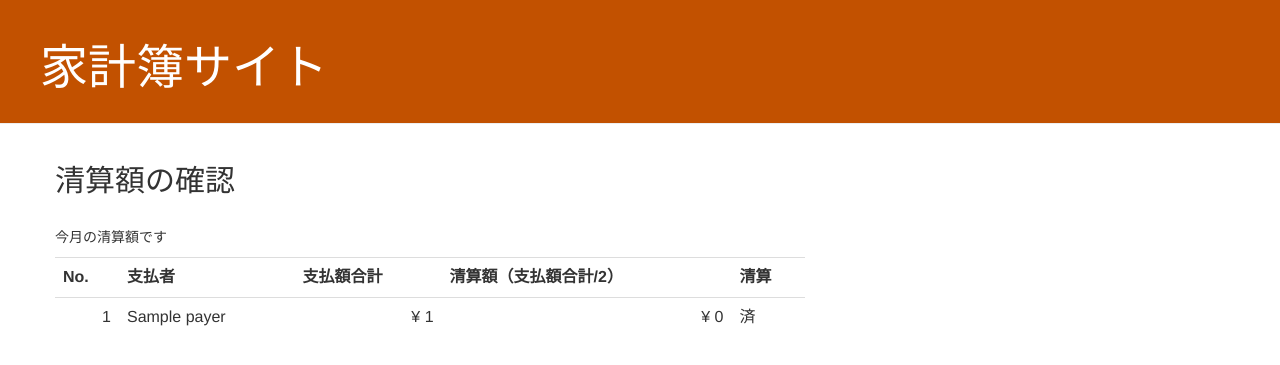
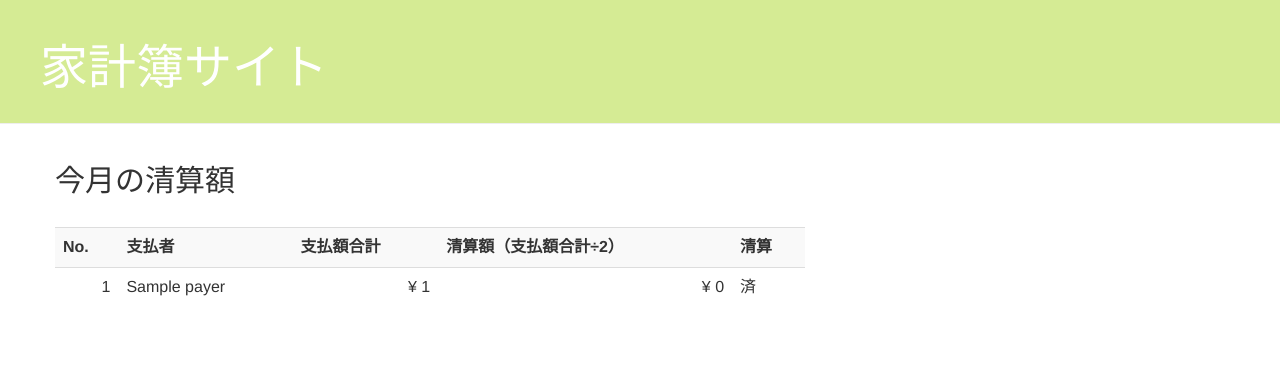
Before and after one commit to libretanuki/kakeibo, a Django app: page /kakeibo/seisan/ in a window 1280 px wide. Shown: the top 365 px of the page. Run offline with Django 3.2, Linux system fonts and the light colour scheme; tables that the repository leaves empty hold one stand-in row (values such as "Sample post"); some libraries are stand-ins or nearby versions.

Commit message:
レイアウト変更

```diff
--- a/kakeibo/static/css/kakeibo.css
+++ b/kakeibo/static/css/kakeibo.css
@@ -1,5 +1,6 @@
 .page-header {
-    background-color: #C25100;
+    /*background-color: #C25100;*/
+    background-color: #d5eb94;
     margin-top: 0;
     padding: 20px 20px 20px 40px;
 }
@@ -44,7 +45,3 @@ h1, h2, h3, h4 {
 .kakeibo h2 a, .kakeibo h2 a:visited {
     color: #000000;
 }
-
-.comment {
-    margin: 20px 0px 20px 20px;
-}
--- a/kakeibo/templates/kakeibo/base.html
+++ b/kakeibo/templates/kakeibo/base.html
@@ -13,8 +13,12 @@
         </div>
         <div class="content container">
             <div class="row">
-                <div class="col-md-8">
+                <div class="col-xs-6 col-md-8">
                     {% block content %}
+                    {% endblock %}
+                </div>
+                <div class="col-xs-6 col-md-4">
+                    {% block content2 %}
                     {% endblock %}
                 </div>
             </div>
--- a/kakeibo/templates/kakeibo/kakeibo_confirm_delete.html
+++ b/kakeibo/templates/kakeibo/kakeibo_confirm_delete.html
@@ -5,7 +5,7 @@
     <h2>削除確認</h2>
     <br>
     <p>以下の内容を削除しますか？</p>
-    <table class="table table-sm ">
+    <table class="table">
         <tr>
             <th>日付</th>
             <th>カテゴリ</th>
--- a/kakeibo/templates/kakeibo/kakeibo_edit.html
+++ b/kakeibo/templates/kakeibo/kakeibo_edit.html
@@ -1,7 +1,7 @@
 {% extends 'kakeibo/base.html' %}
 
 {% block content %}
-    <h2>家計簿入力</h2>
+    <h2>家計簿</h2>
     <form method="POST" class="post-form">
     	{% csrf_token %}
 
--- a/kakeibo/templates/kakeibo/kakeibo_list.html
+++ b/kakeibo/templates/kakeibo/kakeibo_list.html
@@ -11,14 +11,14 @@
         </ul>
     {% endif %}
 
-    <table class="table table-sm ">
+    <table class="table">
         <tr>
             <th><h2><a href="{% url 'kakeibo:kakeibo_create' %}">家計簿入力</a></h2></th>
             <th><h2><a href="{% url 'kakeibo:kakeibo_seisan' %}">今月の清算額</a></h2></th>
         </tr>
     </table>
 
-    <table class="table table-sm ">
+    <table class="table table-striped">
         <tr>
             <th>No.</th>
             <th>日付</th>
--- a/kakeibo/templates/kakeibo/kakeibo_seisan.html
+++ b/kakeibo/templates/kakeibo/kakeibo_seisan.html
@@ -2,15 +2,14 @@
 {% load humanize %}
 
 {% block content %}
-    <h2>清算額の確認</h2>
+    <h2>今月の清算額</h2>
     <br>
-    <p>今月の清算額です</p>
-    <table class="table table-sm ">
+    <table class="table table-striped">
         <tr>
             <th>No.</th>
             <th>支払者</th>
             <th>支払額合計</th>
-            <th>清算額（支払額合計/2）</th>
+            <th>清算額（支払額合計÷2）</th>
             <th>清算</th>
         </tr>
         {% for kakeibo in kakeibo_seisan %}
--- a/templates/admin/base_site.html
+++ b/templates/admin/base_site.html
@@ -3,7 +3,7 @@
 {% block title %}{{ title }} | {{ site_title|default:_('Django site admin') }}{% endblock %}
 
 {% block branding %}
-<h1 id="site-name"><a href="{% url 'admin:index' %}">家計簿サイト</a></h1>
+<h1 id="site-name"><a href="{% url 'admin:index' %}">管理者用サイト</a></h1>
 {% endblock %}
 
 {% block nav-global %}{% endblock %}
```
